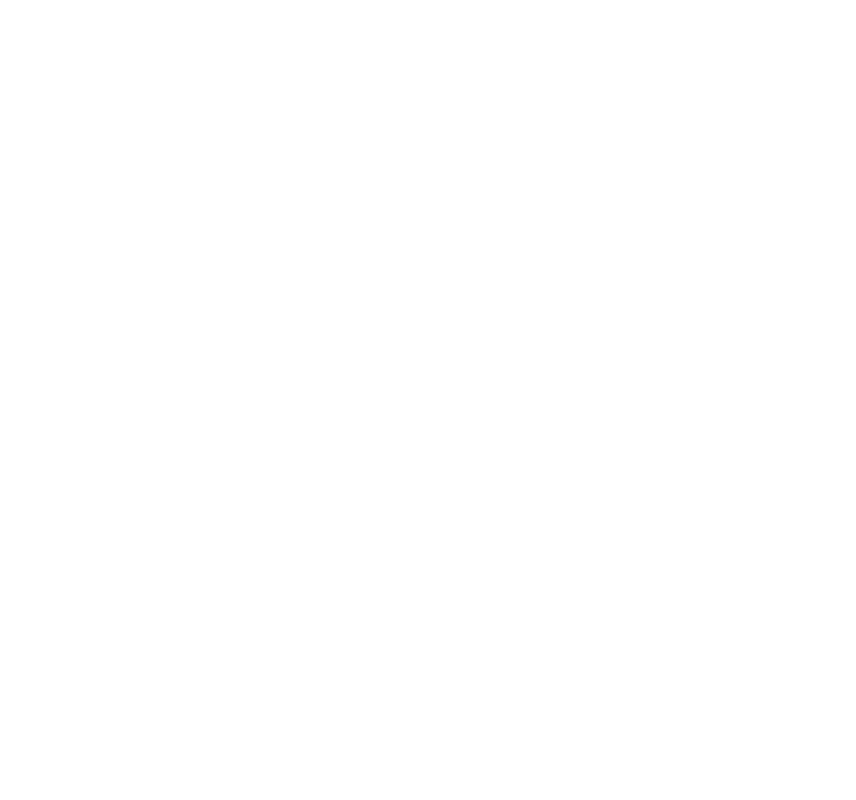
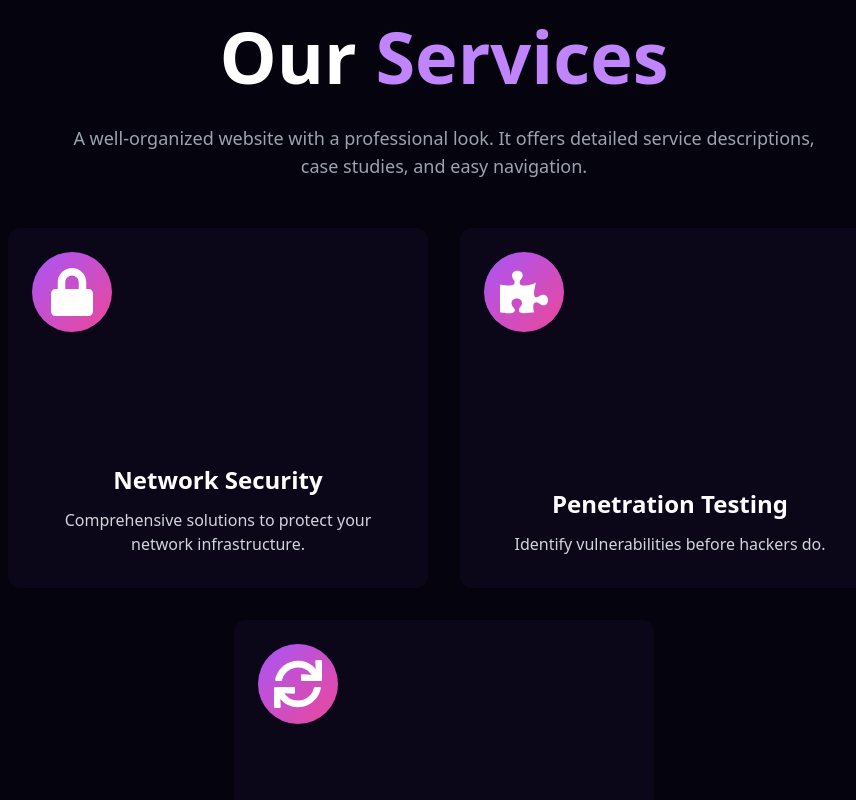
Before and after one commit to Krishnapriya-prasannan/cyber, a React (Create React App) app: page /services in a window 1280 px wide. Shown: the part 860-1660 px from the top of the page, without its empty margins (196-1052 px from the left). Before the commit the page ends 800 px from the top, so only its background shows below. Built offline with nearby package versions, Linux system fonts and the light colour scheme.

Commit message:
OurService section added

```diff
--- /dev/null
+++ b/src/Components/Service/OurService.js
@@ -0,0 +1,52 @@
+import React from "react";
+import { FaLock, FaPuzzlePiece, FaSync } from "react-icons/fa";
+
+const services = [
+  {
+    title: "Network Security",
+    description: "Comprehensive solutions to protect your network infrastructure.",
+    icon: <FaLock className="text-5xl text-white" />, // Bigger Icon
+  },
+  {
+    title: "Penetration Testing",
+    description: "Identify vulnerabilities before hackers do.",
+    icon: <FaPuzzlePiece className="text-5xl text-white" />, // Bigger Icon
+  },
+  {
+    title: "Incident Response",
+    description: "Rapid response to contain and mitigate cyber incidents.",
+    icon: <FaSync className="text-5xl text-white" />, // Bigger Icon
+  },
+];
+
+const ServicesSection = () => {
+  return (
+    <section className="py-20 bg-[#05030d] text-white text-center">
+      <h1 className="text-6xl md:text-7xl font-extrabold mb-8">
+        Our <span className="text-purple-400">Services</span>
+      </h1>
+      <p className="text-gray-400 text-lg max-w-3xl mx-auto mb-12">
+        A well-organized website with a professional look. It offers detailed service descriptions, case studies, and easy navigation.
+      </p>
+
+      <div className="flex flex-wrap justify-center gap-8 px-6 md:px-12">
+        {services.map((service, index) => (
+          <div
+            key={index}
+            className="flex flex-col justify-between p-8 rounded-xl bg-[#0b0618] w-[380px] h-[320px] sm:w-[400px] sm:h-[340px] md:w-[420px] md:h-[360px] relative transition-all duration-300 ease-out hover:ease-in hover:duration-200 hover:border hover:border-purple-500 hover:-translate-y-3 hover:shadow-xl hover:shadow-purple-500/40"
+          >
+            <div className="absolute top-6 left-6 flex items-center justify-center w-20 h-20 rounded-full bg-gradient-to-br from-purple-500 to-pink-500">
+              {service.icon}
+            </div>
+            <div className="mt-auto">
+              <h3 className="text-white text-2xl font-bold">{service.title}</h3>
+              <p className="text-gray-300 text-base mt-3">{service.description}</p>
+            </div>
+          </div>
+        ))}
+      </div>
+    </section>
+  );
+};
+
+export default ServicesSection;
--- a/src/Pages/Service.js
+++ b/src/Pages/Service.js
@@ -1,11 +1,13 @@
 import React from 'react';
 import Navbar from '../Components/Nav';
 import ServiceHero from '../Components/Service/SHero';
+import OurServices from '../Components/Service/OurService';
 const ServicePage = () => {
   return (
     <div>
         <Navbar />
        <ServiceHero />
+       <OurServices />
     </div>
 
   );
```
